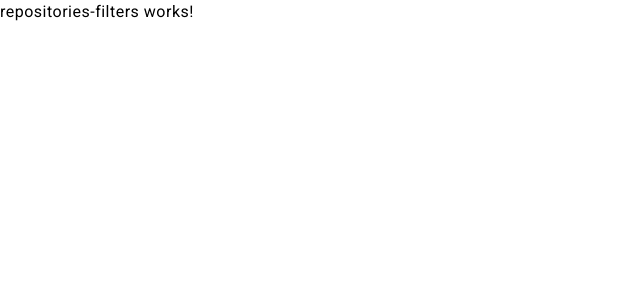
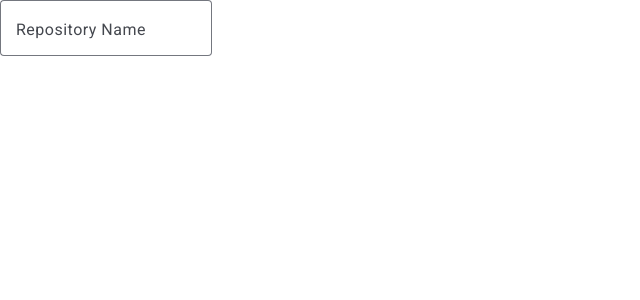
Before and after one commit to Math1987/github-explorer, an Angular app: page /repos in a window 1280 px wide. Shown: the top 300 px of the page, without its empty margins (0-640 px from the left). Built offline with nearby package versions, Linux system fonts and the light colour scheme.

Commit message:
implement repositories filters name input

```diff
--- a/src/app/features/repositories/repositories-filters/repositories-filters.component.html
+++ b/src/app/features/repositories/repositories-filters/repositories-filters.component.html
@@ -1 +1,8 @@
-<p>repositories-filters works!</p>
+<div class="filters-container" [formGroup]="formGroup">
+
+  <mat-form-field appearance="outline" class="filters-name">
+    <mat-label>Repository Name</mat-label>
+    <input test-selector="filters-name-input" matInput formControlName="name" placeholder="Enter repository name">
+  </mat-form-field>
+
+</div>
```
Also changed, not shown: src/app/features/repositories/repositories-filters/repositories-filters.component.ts (+7 -2 lines).
